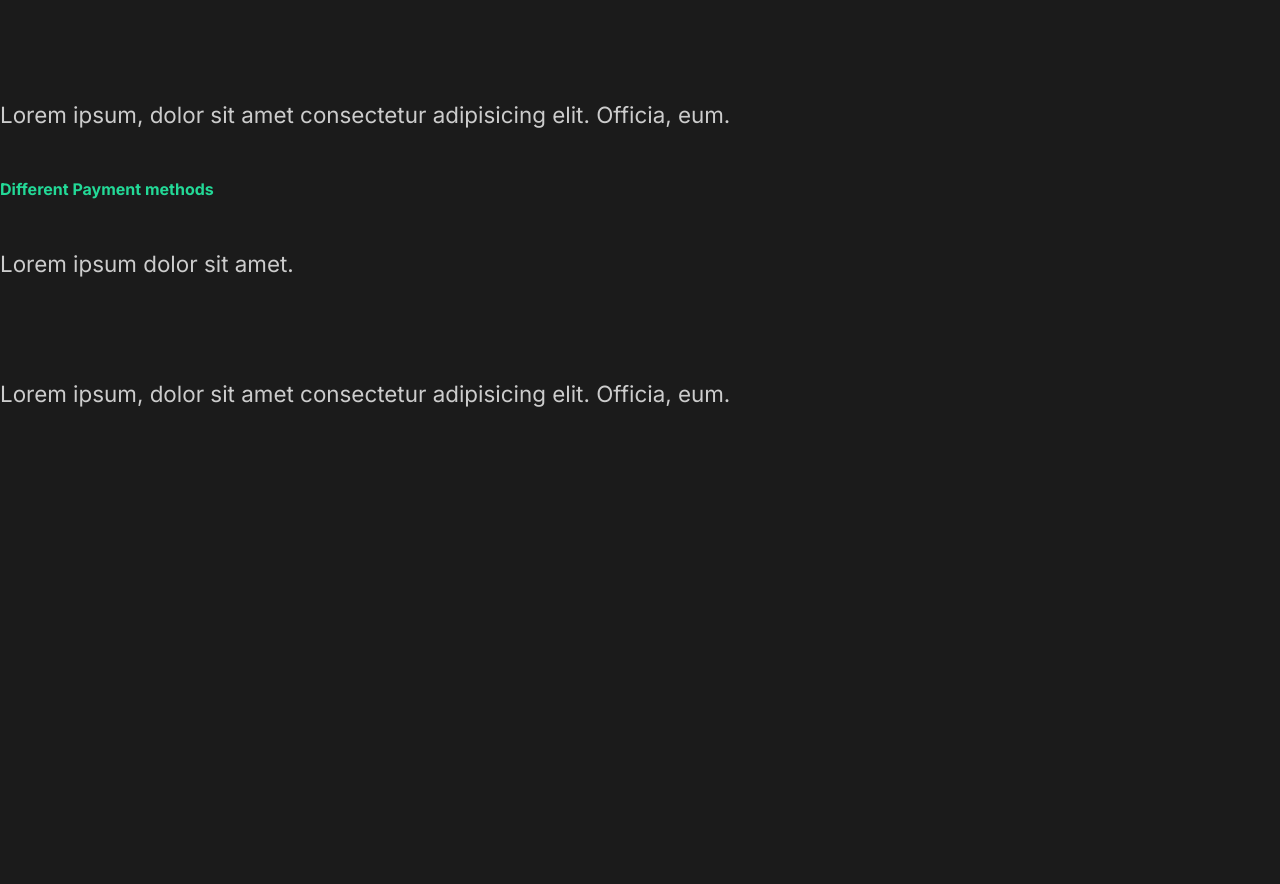
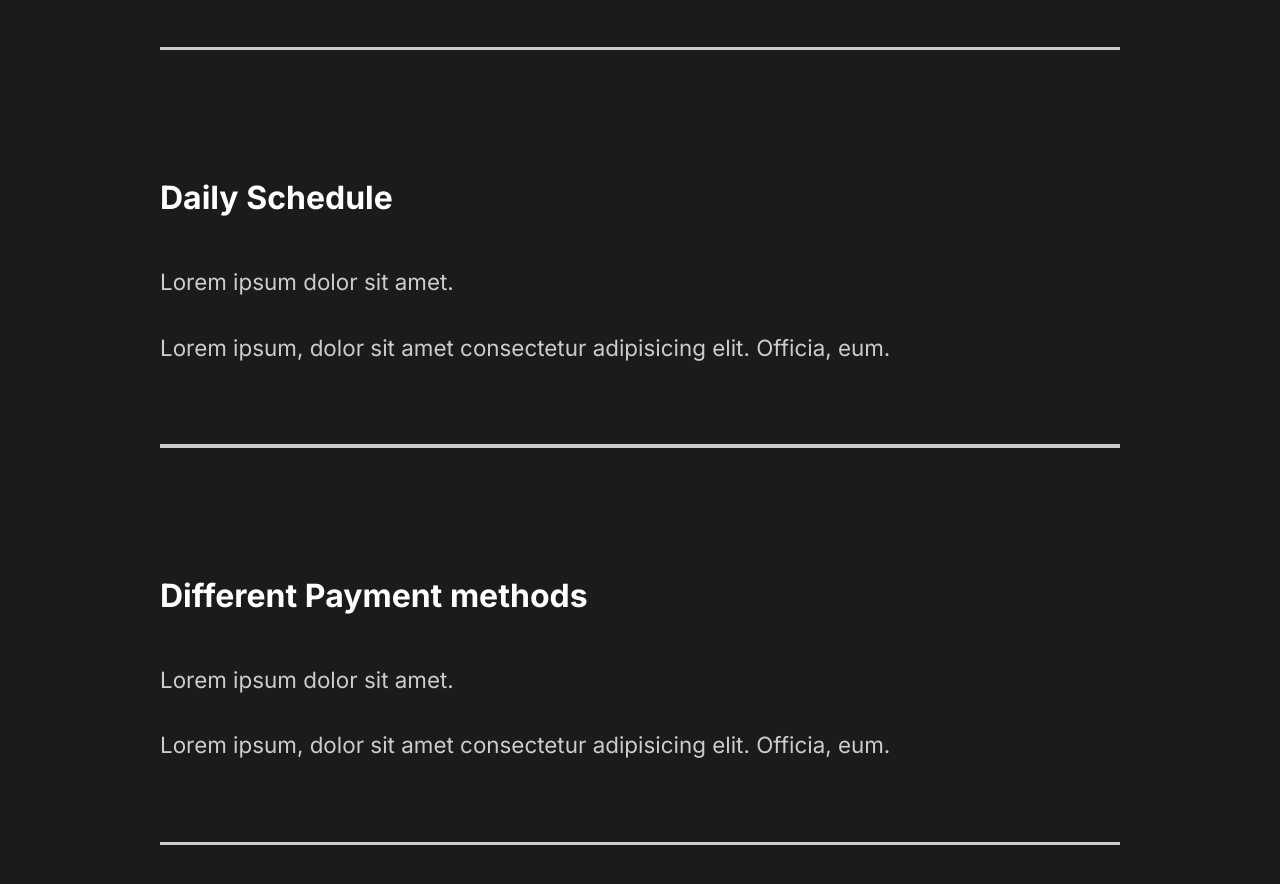
Before and after one commit to nishchay-suteri/Capture, a React (Create React App) app: page / in a window 1280 px wide. Shown: the part 2527-3411 px from the top of the page. Before the commit the page ends 2985 px from the top, so only its background shows below. Built offline with nearby package versions, Linux system fonts and the light colour scheme.

Commit message:
Add FAQ Styles

```diff
--- a/src/components/FaqSection.jsx
+++ b/src/components/FaqSection.jsx
@@ -1,8 +1,10 @@
 import React from "react";
+import styled from "styled-components";
+import { About } from "../styles";
 
 const FaqSection = () => {
     return (
-        <div className="faq">
+        <Faq>
             <h2>Any Questions FAQ</h2>
             <div className="question">
                 <h4>How do I start?</h4>
@@ -13,6 +15,7 @@
                         elit. Officia, eum.
                     </p>
                 </div>
+                <div className="faq-line"></div>
             </div>
             <div className="question">
                 <h4>Daily Schedule</h4>
@@ -23,6 +26,7 @@
                         elit. Officia, eum.
                     </p>
                 </div>
+                <div className="faq-line"></div>
             </div>
             <div className="question">
                 <h4>Different Payment methods</h4>
@@ -33,9 +37,34 @@
                         elit. Officia, eum.
                     </p>
                 </div>
+                <div className="faq-line"></div>
             </div>
-        </div>
+        </Faq>
     );
 };
 
+const Faq = styled(About)`
+    display: block;
+    h2 {
+        padding-bottom: 2rem;
+        font-weight: lighter;
+    }
+    .faq-line {
+        background: #ccc;
+        height: 0.2rem;
+        margin: 2rem 0rem;
+        width: 100%;
+    }
+    .question {
+        padding: 3rem 0rem;
+        cursor: pointer;
+    }
+    .answer {
+        padding: 2rem 0rem;
+        p {
+            padding: 1rem 0rem;
+        }
+    }
+`;
+
 export default FaqSection;
--- a/src/components/GlobalStyle.jsx
+++ b/src/components/GlobalStyle.jsx
@@ -34,7 +34,7 @@
 }
 h4{
     font-weight: bold;
-    color: #23d997;
+    font-size: 2rem;
 }
 a{
     font-size: 1.1rem;
```
Also changed, not shown: 1 other file (tests, documents, lock files or other folders).
